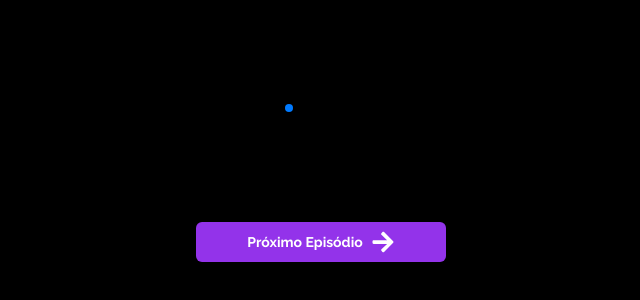
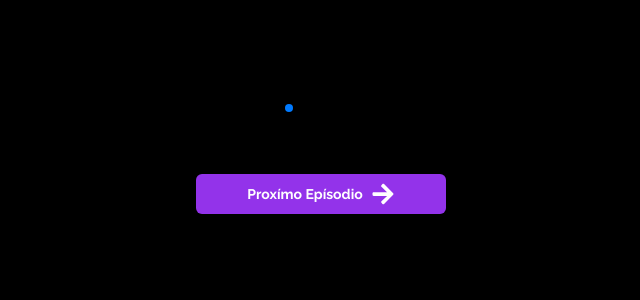
Before and after one commit to brndiasdev/newswiper, a React (Vite) app: page / in a window 1280 px wide. Shown: the part 344-644 px from the top of the page, without its empty margins (319-959 px from the left). Built offline with nearby package versions, Linux system fonts and the light colour scheme.

Commit message:
everything right

```diff
--- a/src/App.jsx
+++ b/src/App.jsx
@@ -64,7 +64,7 @@ export default function App() {
 				{swiperData.map((item, index) => (
 					<SwiperSlide
 						className='videoSlider'
-						data-history='swiper 1'
+						data-history={`swiper${item.id}`}
 						key={index}
 					>
 						<div className='videoContainer'>
@@ -84,7 +84,7 @@ export default function App() {
 					</SwiperSlide>
 				))}
 			</Swiper>
-			<div className='flex w-full justify-center py-24 gap-8'>
+			<div className='flex w-full justify-center py-12 gap-8'>
 				<Button
 					className={`bg-cyan-500 select-none gap-2 sm:w-[250px] w-[175px] font-sans text-black font-bold btn-prev ${
 						currentIndex === 0 ? "hidden" : ""
@@ -96,21 +96,20 @@ export default function App() {
 				</Button>
 				<Button
 					className={`bg-purple-600 select-none sm:w-[250px] gap-2 w-[175px] text-white font-bold btn-next ${
-						currentIndex === swiperData.length - 1 ? "hidden" : ""
+						currentIndex === swiperData.length - 1 ? "bg-green-600" : ""
 					}`}
-					onClick={() => setAllowSlideNext(true)}
+					onClick={(event) => {
+						currentIndex === swiperData.length - 1
+							? (event.window.location.href = null)
+							: setAllowSlideNext(true);
+					}}
 				>
-					Próximo Episódio <FaArrowRight className='text-2xl' />
+					{currentIndex === swiperData.length - 1
+						? "Preencha o Formulário"
+						: "Proxímo Epísodio"}
+					<FaArrowRight className='text-2xl' />
 				</Button>
 			</div>
-			{currentIndex === swiperData.length - 1 ? (
-				<Button
-					disabled={() => {}}
-					className='bg-green-600 w-80 gap-2 select-none text-slate-800 font-bold form-btn'
-				>
-					Ir Para Formulário <FaFileSignature className='text-2xl' />
-				</Button>
-			) : null}
 		</div>
 	);
 }
```
